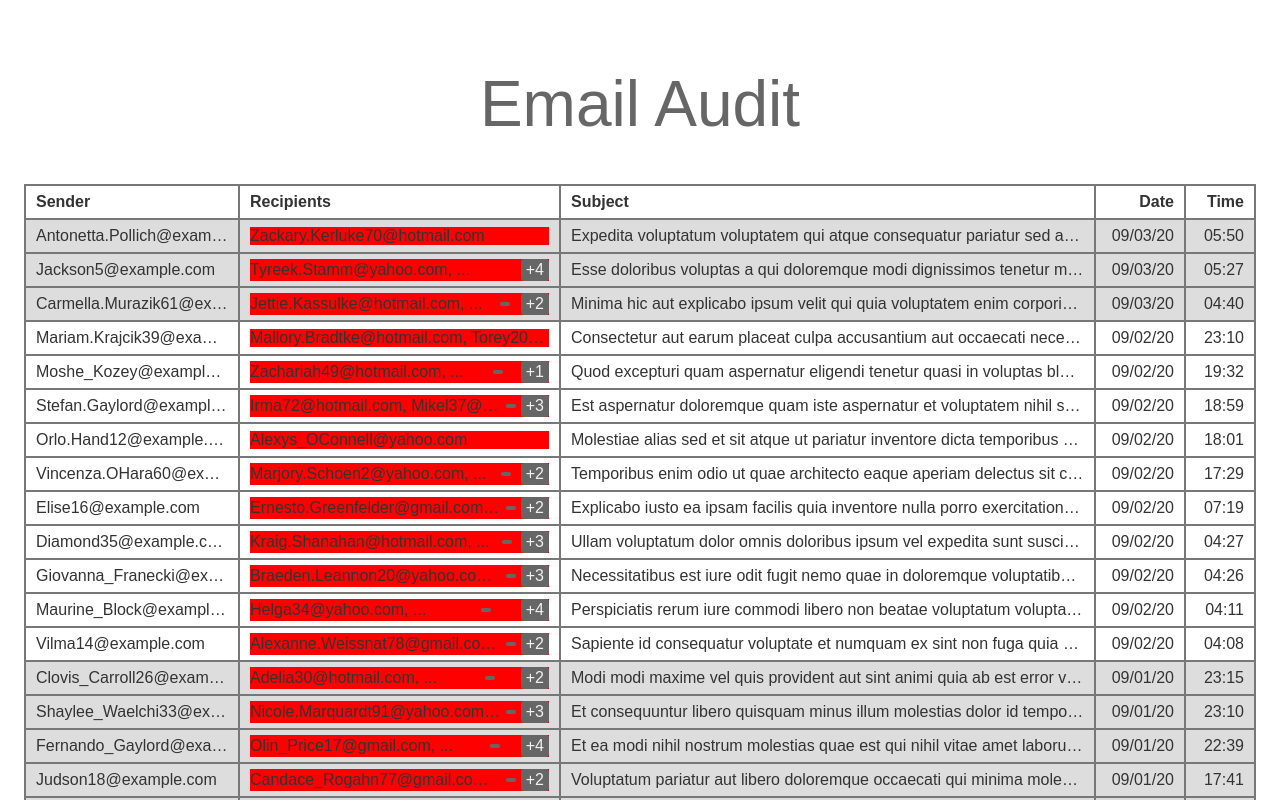
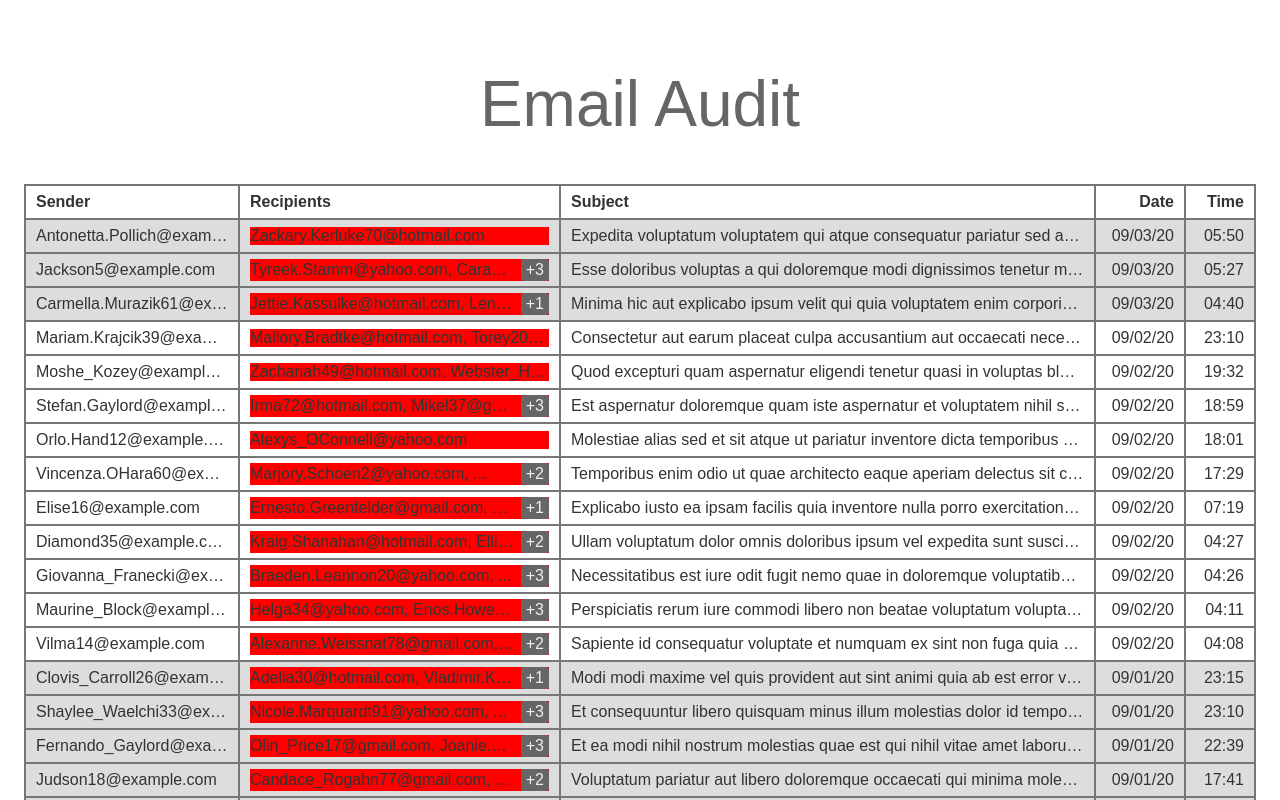
Before and after one commit to martinmaly21/HENNGE-Coding-Challenge, a Vue app in the folder vue/: page / in a window 1280 px wide. Shown: the top 800 px of the page. Built offline with nearby package versions, Linux system fonts and the light colour scheme.

Commit message:
Things are getting closer I think

```diff
--- a/vue/src/components/RecipientsDisplay.vue
+++ b/vue/src/components/RecipientsDisplay.vue
@@ -7,10 +7,23 @@ const props = defineProps<{
 
 //will store reference to the HTML div containing the Email Audit entry data
 const container = ref<HTMLElement | null>(null);
+// a reusable canvas and context object that will be used for measuring text
+let reusableCanvas: HTMLCanvasElement | null = null;
+let reusableContext: CanvasRenderingContext2D | null = null;
 // Will store the string value of recipients displayed in UI for a given Email Audit entry
 const displayedRecipients = ref('');
 // Will store the integer value of the number of hidden recipients for a given Email Audit entry
 const badgeNumber = ref(0);
+
+function initializeCanvasIfNeeded() {
+    if (!reusableCanvas) {
+        reusableCanvas = document.createElement('canvas');
+    }
+
+    if (!reusableContext) {
+        reusableContext = reusableCanvas.getContext('2d');
+    }
+}
 
 //This method is responsible for calculating the width a given html element when it's populated with a given string. It takes in the string and the element ID, and returns the width in pixels.
 const calculateWidthOfTextForElement = (text: string, elementID: string) => {
@@ -18,20 +31,16 @@ const calculateWidthOfTextForElement = (text: string, elementID: string) => {
     //get reference to hidden UI element
     const measureElement = document.getElementById(elementID);
 
-        if (measureElement) {
-            //momentarily set displayStyle so we can get measurement
-            measureElement.style.display = 'block'
-            //update the text of the HTML element, and force a layout pass
-            measureElement.textContent = text;
-            //measure the width of that HTML element populated with the text
-            widthOfText = measureElement.offsetWidth;
+    initializeCanvasIfNeeded(); // Ensure canvas is initialized
 
-            //hide measure element
-            measureElement.style.display = 'none'
-        } else {
-            //if the HTML element could not be retrieved, fallback to a basic calculation where we assume the width of each character to be 8px and add an extra 20px of space for extra allowance
-            widthOfText = text.length * 8 + 20
-        }
+    if (reusableContext && measureElement) {
+        reusableContext.font = "16px";
+        const metrics = reusableContext.measureText(text);
+        widthOfText = metrics.width;
+    } else {
+         //if the context could not be retrieved, fallback to a basic calculation where we assume the width of each character to be 8px and add an extra 20px of space for extra allowance
+        widthOfText = text.length * 8 + 20
+    }
     return widthOfText
 };
 
@@ -98,10 +107,8 @@ onUnmounted(() => {
 
 <template>
  <div ref="container" class="recipients-container">
-    <span class="recipients-text">{{ displayedRecipients }}</span>
-    <span class="recipients-text" id="recipients-text-measure-element"></span>
-    <span v-if="badgeNumber > 0" class="badge" id="badge-measure-element"></span>
-    <span v-if="badgeNumber > 0" class="badge">+{{ badgeNumber }}</span>
+    <span class="recipients-text" id="recipients-text-measure-element">{{ displayedRecipients }}</span>
+    <span v-if="badgeNumber > 0" class="badge" id="badge-measure-element">+{{ badgeNumber }}</span>
  </div>
 </template>
 
```
